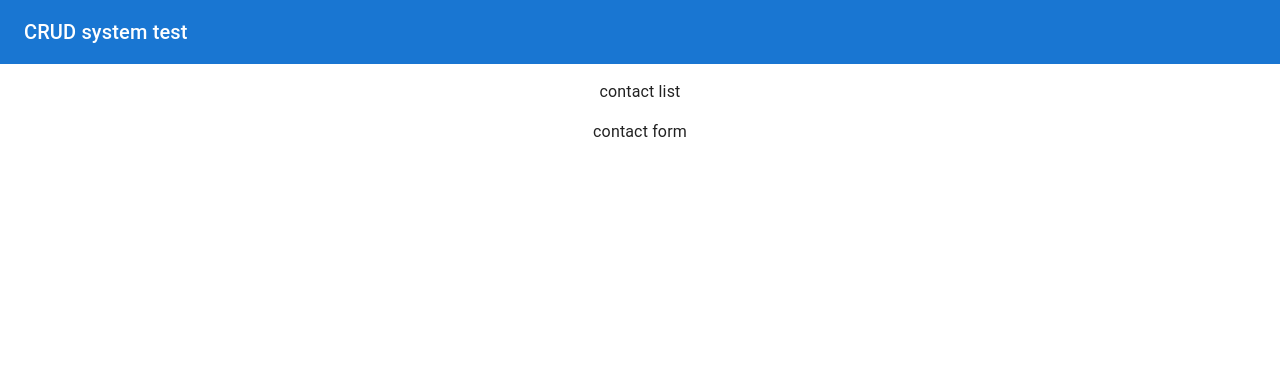
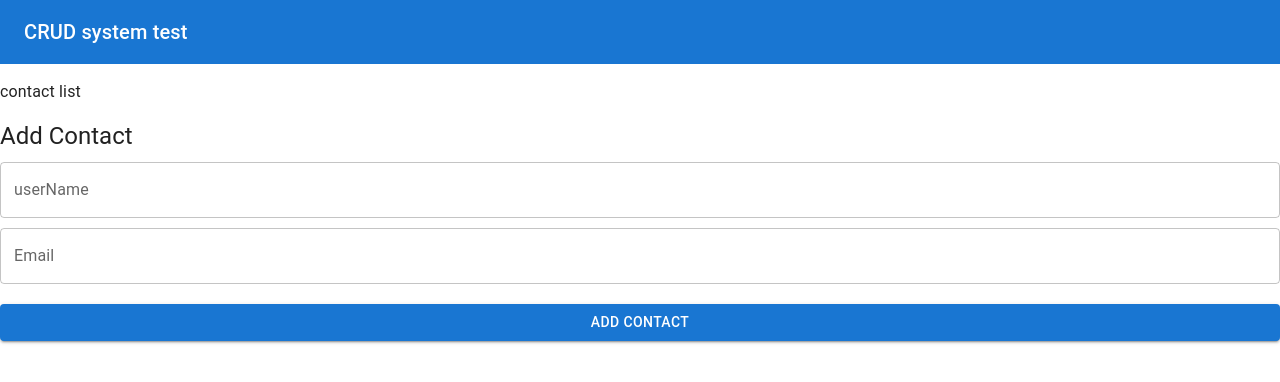
Before and after one commit to Taha-boudiaf/contact, a React (Create React App) app in the folder crud_app/: page / in a window 1280 px wide. Shown: the top 382 px of the page. Built offline with nearby package versions, Linux system fonts and the light colour scheme.

Commit message:
create input and button & styled contact form

```diff
--- a/crud_app/src/App.css
+++ b/crud_app/src/App.css
@@ -1,38 +1,5 @@
-.App {
-  text-align: center;
+body {
+  box-sizing: border-box;
+  margin: 0;
+  padding: 0;
 }
-
-.App-logo {
-  height: 40vmin;
-  pointer-events: none;
-}
-
-@media (prefers-reduced-motion: no-preference) {
-  .App-logo {
-    animation: App-logo-spin infinite 20s linear;
-  }
-}
-
-.App-header {
-  background-color: #282c34;
-  min-height: 100vh;
-  display: flex;
-  flex-direction: column;
-  align-items: center;
-  justify-content: center;
-  font-size: calc(10px + 2vmin);
-  color: white;
-}
-
-.App-link {
-  color: #61dafb;
-}
-
-@keyframes App-logo-spin {
-  from {
-    transform: rotate(0deg);
-  }
-  to {
-    transform: rotate(360deg);
-  }
-}
--- a/crud_app/src/component/ContactForm.js
+++ b/crud_app/src/component/ContactForm.js
@@ -1,10 +1,17 @@
 import React from "react";
+import { Button, TextField, Typography } from "@mui/material";
+import { Box } from "@mui/system";
 
 const ContactForm = () => {
   return (
-    <div>
-      <p>contact form</p>
-    </div>
+    <Box style={{ display: "flex", flexDirection: "column", width: "100%" }}>
+      <Typography variant="h5">Add Contact</Typography>
+      <TextField label="userName" style={{ marginTop: "10px" }} />
+      <TextField label="Email" style={{ marginTop: "10px" }} />
+      <Button variant="contained" style={{ marginTop: "20px" }}>
+        Add Contact
+      </Button>
+    </Box>
   );
 };
 
```
